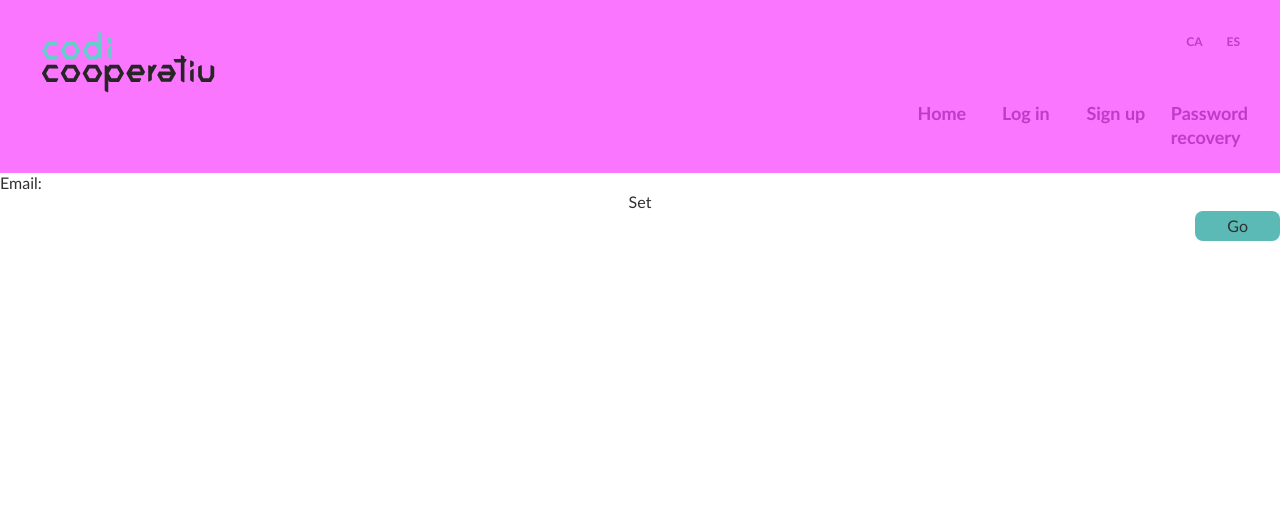
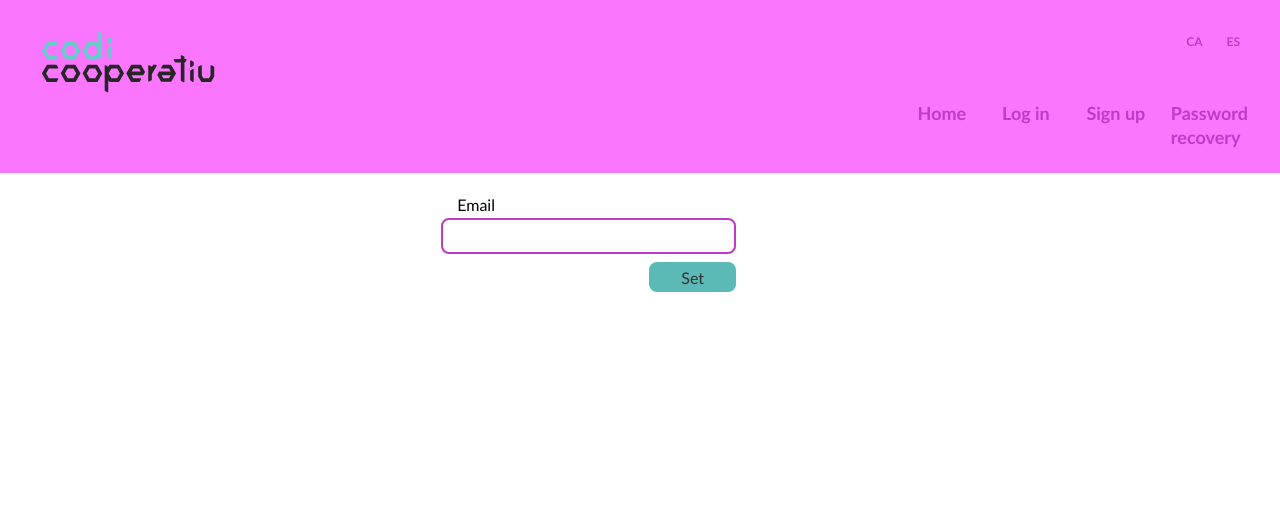
Before and after one commit to codicoop/boilerplate_django, a Django app: page /en/registration/password-reset/ in a window 1280 px wide. Shown: the top 513 px of the page. Run offline with Django 3.2, Linux system fonts and the light colour scheme; parts of the project's set-up code (start-up, migrations or seed data) failed here and were passed over.

Commit message:
Password recovery page

```diff
--- /dev/null
+++ b/src/assets/styles/sass/content/pages/_password.scss
@@ -0,0 +1,17 @@
+// Dynamic variables
+
+
+
+// Layout
+.password {
+  padding-top: var(--padding-md);
+  padding-bottom: var(--padding-md);
+  justify-items: center;
+
+  // &__preform { }
+  &__afterform {
+    display: flex;
+    flex-wrap: wrap;
+    gap: var(--padding-sm);
+  }
+}
--- a/src/assets/styles/sass/content/pages/pages.scss
+++ b/src/assets/styles/sass/content/pages/pages.scss
@@ -1 +1,2 @@
-@import './_login.scss'
+@import './_login.scss';
+@import './_password.scss';
--- a/src/assets/styles/styles.css
+++ b/src/assets/styles/styles.css
@@ -727,4 +727,15 @@
   gap: var(--padding-sm);
 }
 
+.password {
+  padding-top: var(--padding-md);
+  padding-bottom: var(--padding-md);
+  justify-items: center;
+}
+.password__afterform {
+  display: flex;
+  flex-wrap: wrap;
+  gap: var(--padding-sm);
+}
+
 /*# sourceMappingURL=styles.css.map */
--- a/src/templates/registration/login.html
+++ b/src/templates/registration/login.html
@@ -27,11 +27,11 @@
     <label for="{{ form.username.id_for_label }}">
       {{ form.username.label }}
     </label>
-    {% if form.userename.errors %}
+    {% if form.username.errors %}
       <span class="field__error text-sm">{{ form.username.errors.0 }}</span>
     {% endif %}
     {{ form.username }}
-    {% if form.userename.help_text %}
+    {% if form.username.help_text %}
       <span class="field__helptext text-sm">{{ form.username.help_text }}</span>
     {% endif %}
   </div>
--- a/src/templates/registration/password_reset_confirm.html
+++ b/src/templates/registration/password_reset_confirm.html
@@ -1,9 +1,29 @@
 {% extends "../base_form.html" %}
 {% load i18n %}
 
+{# Blocks de base.html #}
 {% block page_title %}{% translate "New password" %}{% endblock %}
+{% block bodyclasses %}{% endblock %}
+{% block mainclasses %} password grid-1 {% endblock %}
+{% block extra_js %}{% endblock %}
+
+{# Blocks de base_form.html #}
+{% block form_classes %} grid-item-4-9 {% endblock %}
 
 {% block form_fields %}
-  {{ form.as_p }}
-  <input type="submit" value="{% translate 'Set' %}">
+  <div class="field {% if form.email.errors %}error{% endif %}">
+    <label for="{{ form.email.id_for_label }}">
+      {{ form.email.label }}
+    </label>
+    {% if form.email.errors %}
+      <span class="field__error text-sm">{{ form.email.errors.0 }}</span>
+    {% endif %}
+    {{ form.email }}
+    {% if form.email.help_text %}
+      <span class="field__helptext text-sm">{{ form.email.help_text }}</span>
+    {% endif %}
+  </div>
+
+<!-- {% block submit_text %}{% translate 'Set' %}{% endblock %} -->
+
 {% endblock %}
```
Also changed, not shown: 1 other file.
